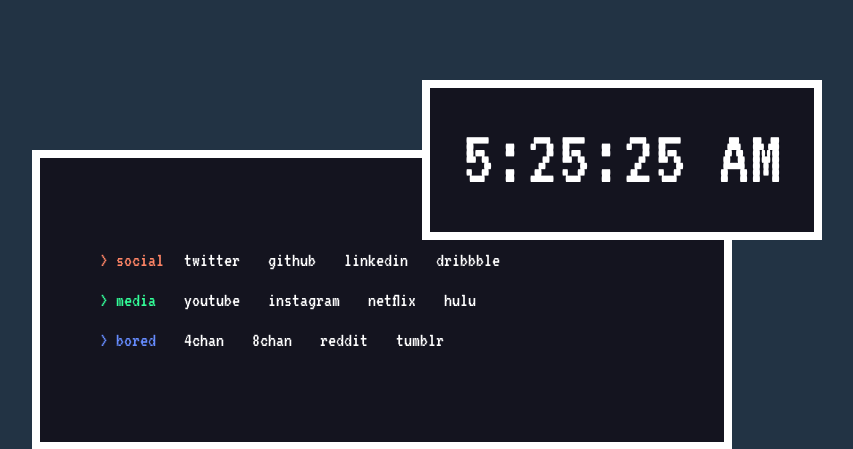
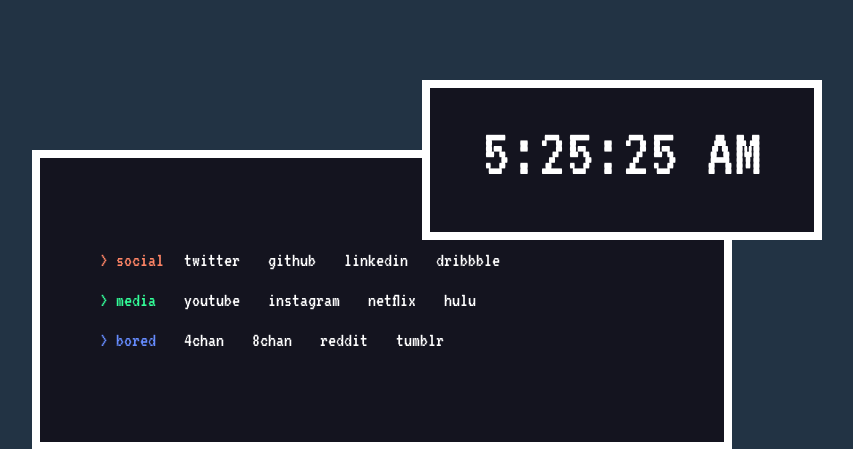
Before and after one commit to jmlattanzi/startpages, a PHP site: page /rice/index.html in a window 1280 px wide. Shown: the top 449 px of the page, without its empty margins (258-1111 px from the left). Run offline with PHP 8.4, Linux system fonts and the light colour scheme.

Commit message:
Fixed font sizing issue

```diff
--- a/rice/css/style.css
+++ b/rice/css/style.css
@@ -69,5 +69,5 @@
   color: #fff;
   padding: 3rem; }
   .subcontainer__time {
-    font-size: 8rem;
+    font-size: 7rem;
     text-align: center; }
--- a/rice/sass/main.scss
+++ b/rice/sass/main.scss
@@ -107,7 +107,7 @@
     padding: 3rem;
 
     &__time {
-        font-size: 8rem;
+        font-size: 7rem;
         text-align: center;
     }
 }
```
